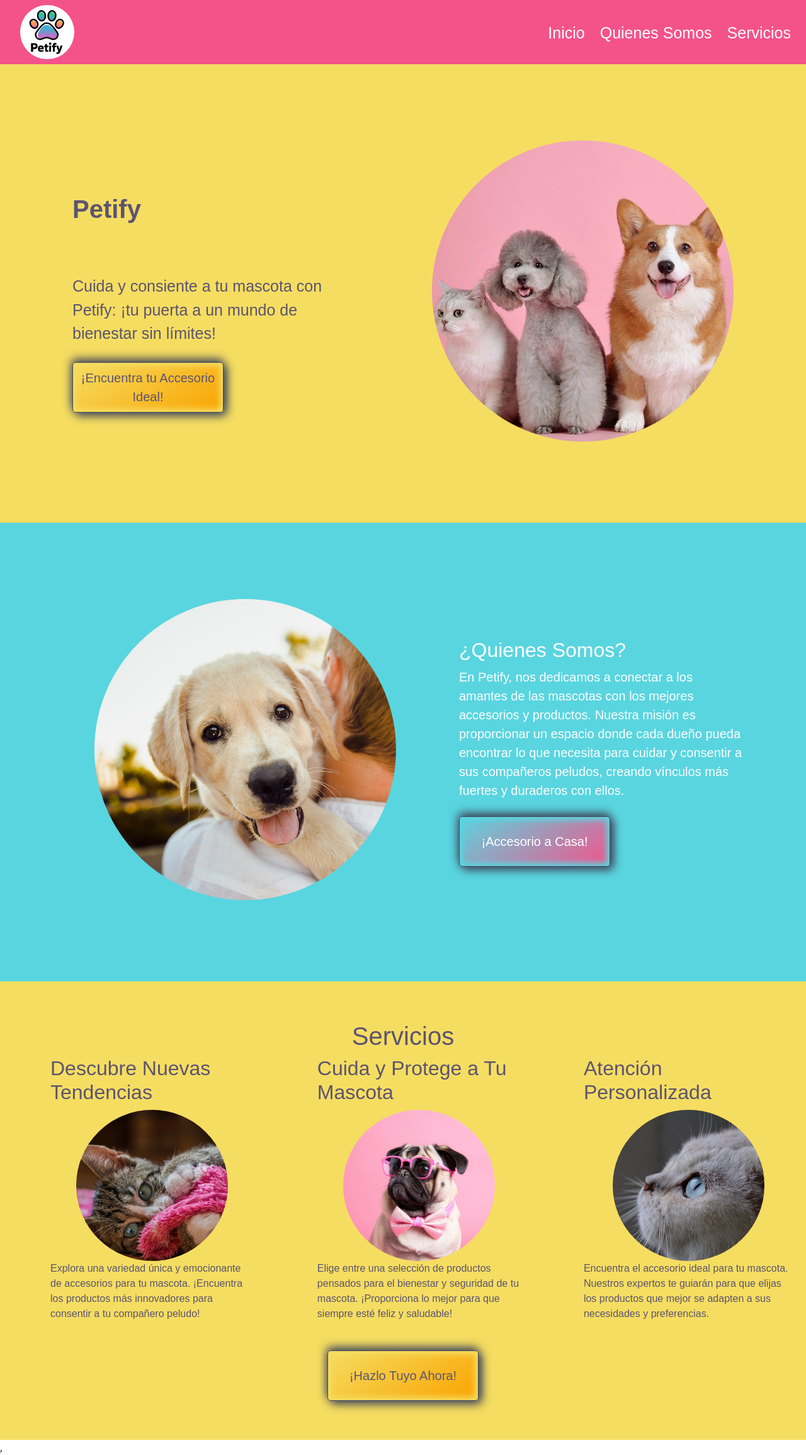
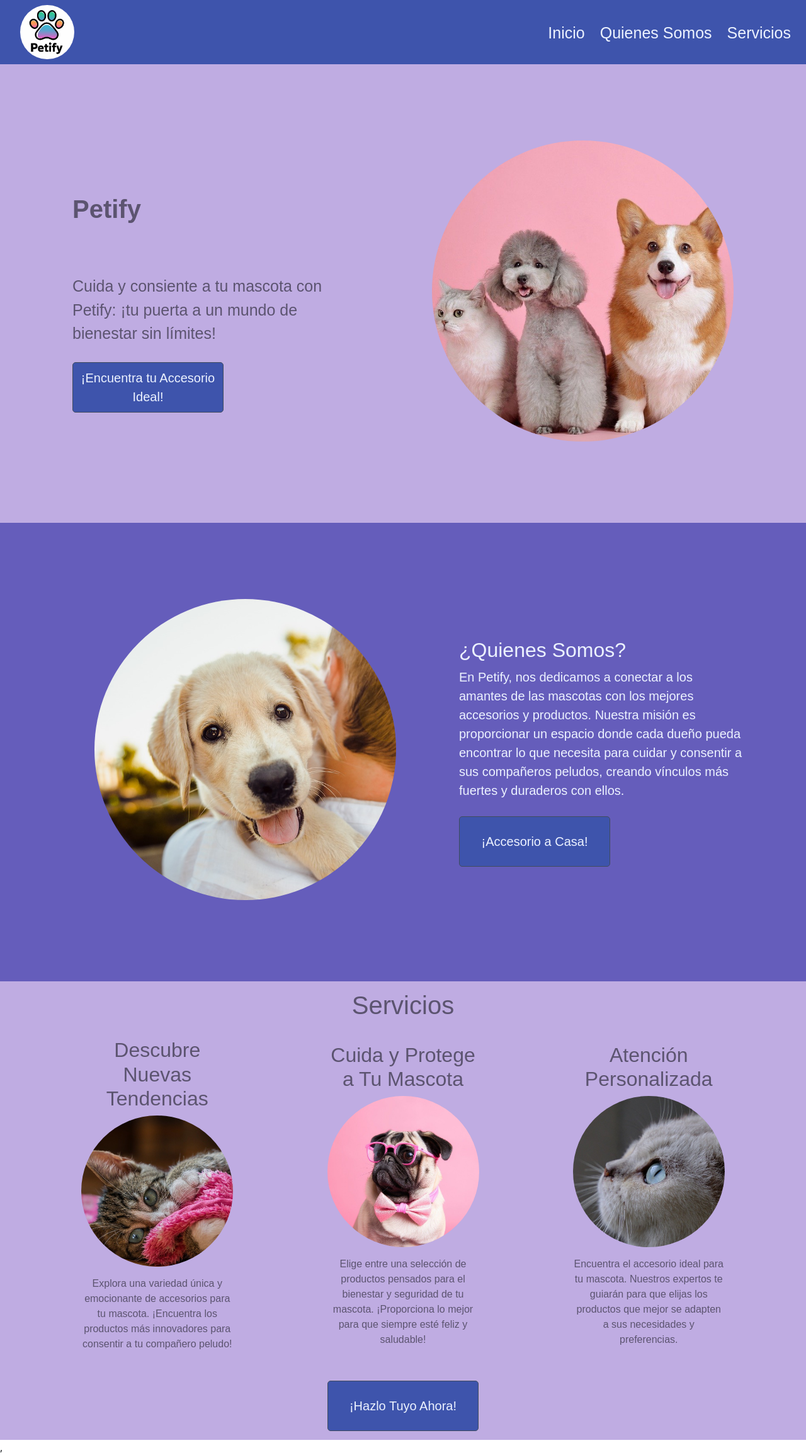
Before and after one commit to JoseTomasCortinaEspitia/GadgetSphere-Client, a React (Vite) app: page / in a window 1280 px wide. Shown: the whole page at 63% size. Built offline with nearby package versions, Linux system fonts and the light colour scheme.

Commit message:
landing3

```diff
--- a/src/views/landing/landing.component.jsx
+++ b/src/views/landing/landing.component.jsx
@@ -40,7 +40,7 @@ const Landing = () => {
                         <h2>¿Quienes Somos?</h2>
                         <p>En Petify, nos dedicamos a conectar a los amantes de las mascotas con los mejores accesorios y productos. Nuestra misión es proporcionar un espacio donde cada dueño pueda encontrar lo que necesita para cuidar y consentir a sus compañeros peludos, creando vínculos más fuertes y duraderos con ellos.</p>
                         <RouterLink to="/home">
-                            <button className={styles.button2}>¡Accesorio a Casa!</button>
+                            <button className={styles.button1}>¡Accesorio a Casa!</button>
                         </RouterLink>
                     </div>
                 </div>
@@ -68,9 +68,11 @@ const Landing = () => {
                         </div>
 
                     </div>
+                    <div>
                     <RouterLink to="/home">
                         <button className={styles.button1}>¡Hazlo Tuyo Ahora!</button>
                     </RouterLink>
+                    </div>
                 </div>
             </Element>
         </div>
--- a/src/views/landing/landing.module.css
+++ b/src/views/landing/landing.module.css
@@ -5,7 +5,7 @@
     margin: 0;
     text-decoration: none;
     list-style: none;
-  background-color: #F4538A;
+    background-color: #3E54AC;
     display: flex;
     justify-content: space-between;
     align-items: center;
@@ -32,9 +32,15 @@
     margin-right: 1.5rem;
     list-style: none;
     text-decoration: none;
-  color: white;
+    color: #ECF2FF;
     font-size: 25px;
     font-family: 'Open-Sans', sans-serif;
+  }
+
+  .navland a {
+    text-decoration: none;
+    color: inherit; /* Para heredar el color blanco del li */
+    cursor: pointer; /* Cambia el cursor a "mano" */
   }
 
   .navland a:hover{
@@ -51,9 +57,8 @@
       /* align-items: stretch; */
       /* gap: 10px 80px; row-gap column gap */
       padding: 0px 100px 0px 100px;
-    margin: 0% 0% 0% 0%;
       height: 728px;
-    background-color: #F5DD61; /* Cambia el color de fondo del contenedor (opcional) */
+      background-color: #BFACE2; /* Cambia el color de fondo del contenedor (opcional) */
   }
 
 
@@ -101,15 +106,11 @@
           font-weight: 400;
           border: solid #404c5d 1px;
           font-size: 20px;
-        color: #5C5470;
+          color: #ECF2FF;
           -webkit-transition: 500ms;
           transition: 500ms;
           border-radius: 5px;
-        background: linear-gradient(145deg, #F5DD61, #FAA300);
-        -webkit-box-shadow: -1px -5px 15px #41465b, 5px 5px 15px #41465b,
-          inset 5px 5px 10px #F5DD61, inset -5px -5px 10px #F5DD61;
-        box-shadow: -1px -5px 15px #41465b, 5px 5px 15px #41465b,
-          inset 5px 5px 10px #F5DD61, inset -5px -5px 10px #F5DD61;
+          background-color: #3E54AC;
         }
 
         .button1:hover {
@@ -137,7 +138,7 @@
           /* align-items: stretch; */
           /* gap: 10px 80px; row-gap column gap */
           height: 728px;
-        background-color: #59D5E0; /* Cambia el color de fondo del contenedor (opcional) */
+          background-color: #655DBB; /* Cambia el color de fondo del contenedor (opcional) */
   }
 
   .imagen2{
@@ -158,51 +159,7 @@
       font-size: 20px;
       line-height: 1.5;
       margin: 20px 100px 20px 50px;
-    color: white;
-  }
-
-  /* Estilos para el boton 2 */
-  .button2 {
-    height: 80px;
-    margin: 10px 0px 0px 0px;
-    width: 240px;
-    background: #333;
-    -webkit-box-pack: center;
-    -ms-flex-pack: center;
-    justify-content: center;
-    cursor: pointer;
-    -webkit-box-align: center;
-    -ms-flex-align: center;
-    align-items: center;
-    font-family: 'Open-Sans', sans-serif;
-    font-weight: 400;
-    border: solid #404c5d 1px;
-    font-size: 20px;
-    color: white;
-    -webkit-transition: 500ms;
-    transition: 500ms;
-    border-radius: 5px;
-    background: linear-gradient(145deg, #59D5E0, #F4538A);
-    -webkit-box-shadow: -1px -5px 15px #41465b, 5px 5px 15px #41465b,
-      inset 5px 5px 10px #59D5E0, inset -5px -5px 10px #59D5E0;
-    box-shadow: -1px -5px 15px #41465b, 5px 5px 15px #41465b,
-      inset 5px 5px 10px #59D5E0, inset -5px -5px 10px #59D5E0;
-  }
-
-  .button2:hover {
-    -webkit-box-shadow: 1px 1px 13px #20232e, -1px -1px 13px #545b78;
-    box-shadow: 1px 1px 13px #20232e, -1px -1px 13px #545b78;
-    color: #404c5d;
-    -webkit-transition: 500ms;
-    transition: 500ms;
-  }
-
-  .button2:active {
-    -webkit-box-shadow: 1px 1px 13px #20232e, -1px -1px 33px #545b78;
-    box-shadow: 1px 1px 13px #20232e, -1px -1px 33px #545b78;
-    color: #d6d6d6;
-    -webkit-transition: 100ms;
-    transition: 100ms;
+      color: #ECF2FF;
     }
 
     /* Estilos para el contenedor 3 */
@@ -213,7 +170,7 @@
       justify-content: center;
       font-family: 'Open-Sans', sans-serif;
       height: 728px;
-    background-color: #F5DD61;
+      background-color: #BFACE2;
       color: #5C5470;
   }
 
@@ -221,22 +178,27 @@
       display: flex;
       flex-direction: column;
       align-items: center;
-    margin: 0px 20px 20px 80px;
+      margin: 20px; /* Mejora el espaciado */
       font-family: 'Open-Sans', sans-serif;
       font-weight: 400;
-
+      text-align: center; /* Centra el texto */
+      width: 241px; /* Asegura que el texto tenga el mismo ancho que la imagen */
   }
 
 
   .imgcontenedor{
     display: flex;
     flex-direction: row;
+    justify-content: space-evenly; /* Asegura que los elementos tengan espacio uniforme */
+    align-items: center; /* Alinea las imágenes y los textos en el centro vertical */
+    width: 100%; /* Usa todo el ancho disponible */
   }
 
   .imagen3{
     width: 241px;
     height: 240px;
     border-radius: 50%; /* Hace que la imagen tenga forma de círculo */
+    margin-bottom: 15px; /* Espacio entre la imagen y el texto */
   }
 
   /* Estilos para el contenedor 4 */
@@ -397,7 +359,7 @@
 
   .contenedor1, .contenedor2, .contenedor3, .contenedor4, .imgcontenedor {
     flex-direction: column; /* Cambia la dirección de los contenedores a columnas */
-
+    text-align: center;
     padding: 10px; /* Reduce el padding en pantallas pequeñas */
     height: auto;
     overflow: hidden;
@@ -406,7 +368,8 @@
   .imagen1, .imagen2, .imagen3 {
     width: 90%; /* Haz que las imágenes ocupen el ancho completo */
     height: auto; /* Mantén la proporción de la imagen */
-  margin: 20px 0; /* Espacio alrededor de las imágenes */
+    margin: 20px auto; /* Cambia a 'auto' para centrar horizontalmente */
+    float: none; /* Elimina el float para asegurar que las imágenes no se alineen a la izquierda */
   }
 
   .texto1, .texto2 {
@@ -417,8 +380,13 @@
   }
 
   .button1, .button2, .button4 {
-  width: 100%; /* Botones ocupan el ancho completo */
-  font-size: 18px; /* Reduce el tamaño del texto */
+    width: 100%; /* Asegura que el botón ocupe todo el ancho */
+    font-size: 18px; /* Ajusta el tamaño del texto */
+    text-align: center; /* Centra el texto dentro del botón */
+    margin: 10px auto; /* Centra el botón dentro de su contenedor */
+    display: flex; /* Hace que el botón use flexbox */
+    justify-content: center; /* Centra el botón horizontalmente */
+    align-items: center; /* Centra el contenido del botón verticalmente */
   }
 }
 
```
Lines whose indentation alone changed are shown as unchanged.
